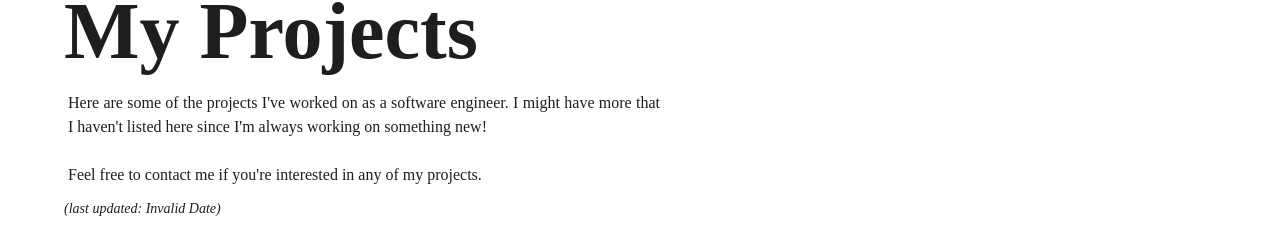
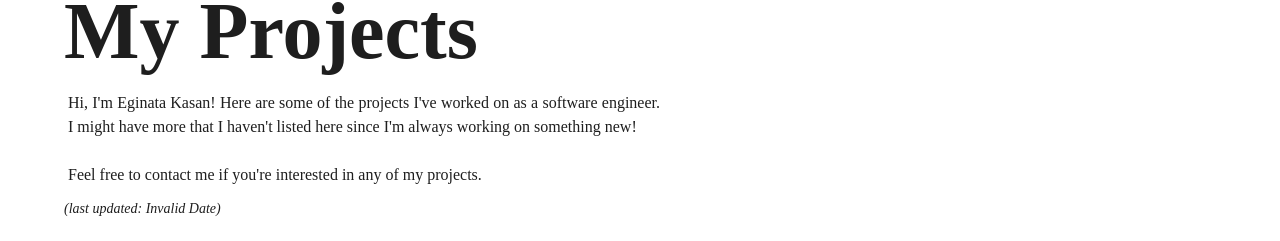
Before and after one commit to eginatakasan/eginatakasan.github.io, a Next.js app: page /projects in a window 1280 px wide. Shown: the part 234-475 px from the top of the page. Built offline with nearby package versions, Linux system fonts and the light colour scheme; no server answers.

Commit message:
add name in projects page description

```diff
--- a/app/projects/page.tsx
+++ b/app/projects/page.tsx
@@ -18,9 +18,9 @@ const ProjectsPage = () => {
             My Projects
           </h1>
           <div className="block mt-4 p-1 max-w-[600px] text-justify font-medium text-textBlack font-raleway">
-            Here are some of the projects I've worked on as a software engineer.
-            I might have more that I haven't listed here since I'm always
-            working on something new! <br />
+            Hi, I'm Eginata Kasan! Here are some of the projects I've worked on
+            as a software engineer. I might have more that I haven't listed here
+            since I'm always working on something new! <br />
             <br />
             Feel free to contact me if you're interested in any of my projects.
           </div>
--- a/package.json
+++ b/package.json
@@ -11,11 +11,10 @@
   },
   "scripts": {
     "dev": "next dev",
-    "build": "node generateBuildInfo.js && node generateSitemap.js && next build",
+    "build": "node generateBuildInfo.js && next build",
     "start": "serve out",
     "lint": "next lint",
-    "deploy": "gh-pages -d out -r git@github.com:eginatakasan/eginatakasan.github.io -t true",
-    "generate-sitemap": "node generateSitemap.js"
+    "deploy": "gh-pages -d out -r git@github.com:eginatakasan/eginatakasan.github.io -t true"
   },
   "dependencies": {
     "@emotion/react": "^11.10.5",
```
